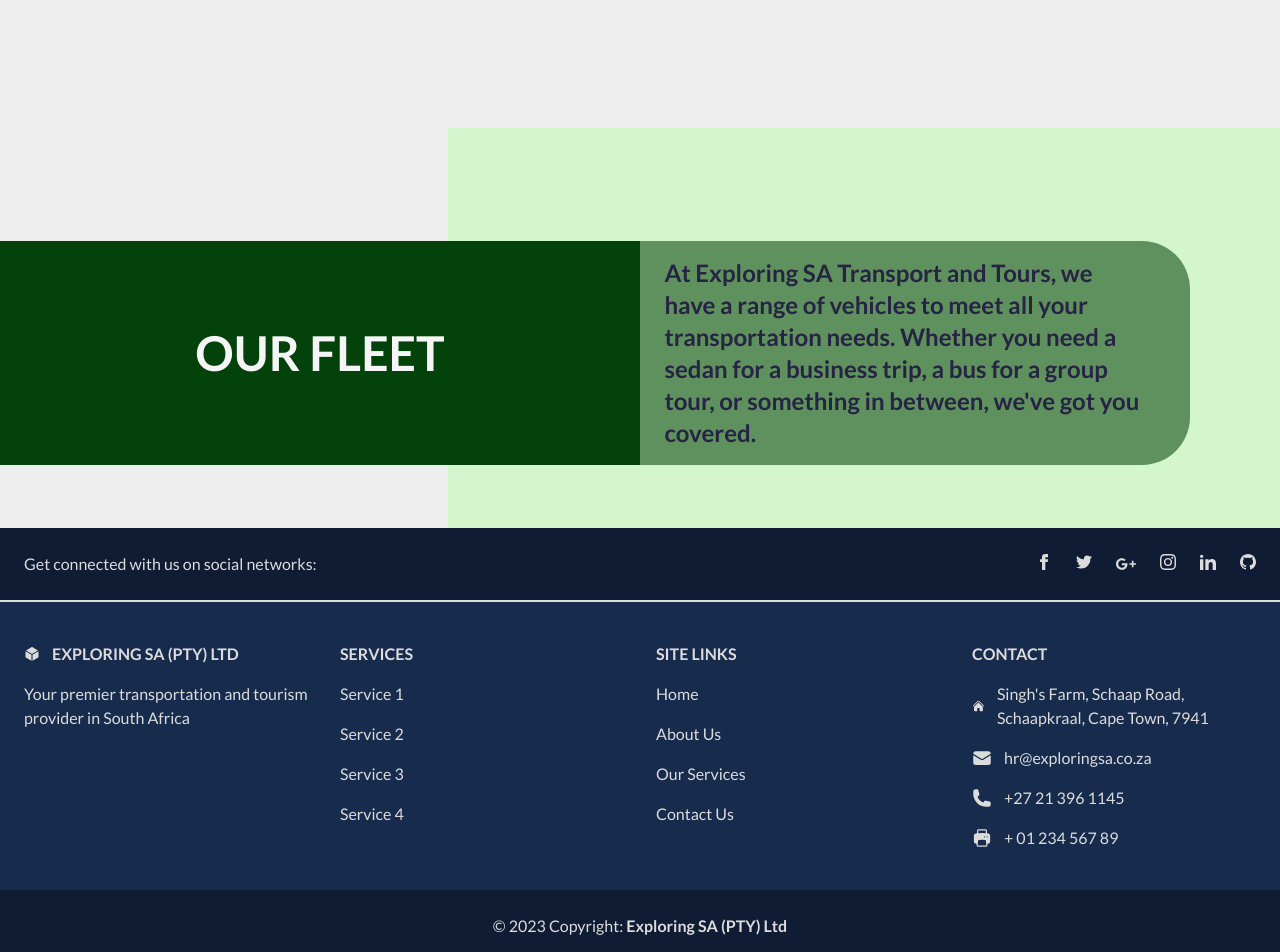
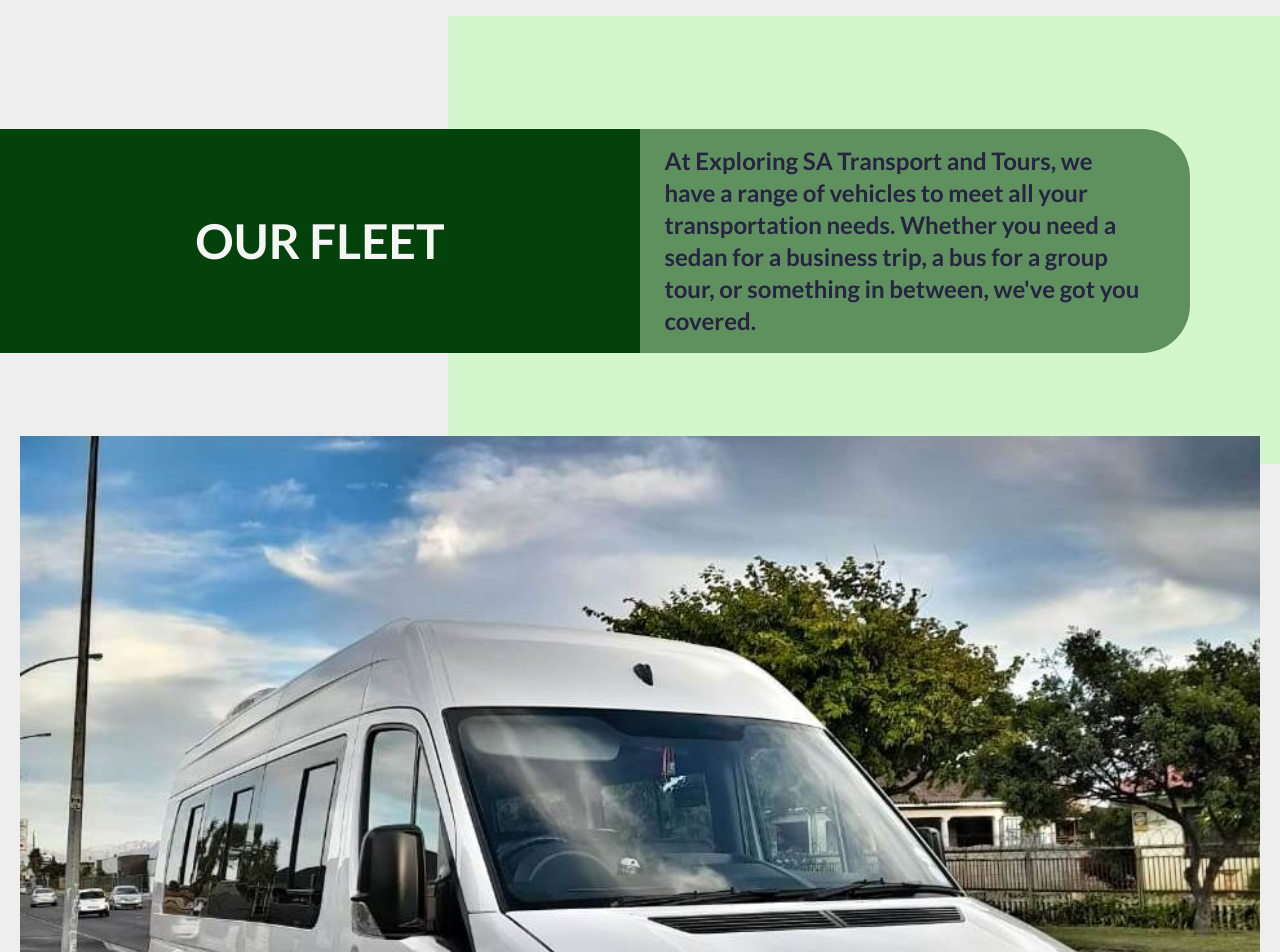
Before and after one commit to Riyaazct/exploringsa, a React (Create React App) app: page /services in a window 1280 px wide. Shown: the part 2820-3772 px from the top of the page. Built offline with nearby package versions, Linux system fonts and the light colour scheme; what tailwindcss-animated, tw-elements would draw is missing.

Commit message:
adjust margin for serices page to clear whitespacing

```diff
--- a/src/routes/OurFleet.js
+++ b/src/routes/OurFleet.js
@@ -1,10 +1,9 @@
 import React from "react";
-// import Carousel from "../components/Carousel";
 
 const OurFleet = () => {
   return (
     <>
-      <div className="relative h-[50vh]">
+      <div className="relative -mt-28 h-[32vh] sm:h-[50vh]">
         <div
           className="bg-lightGreen w-[70%] h-72 absolute top-0 right-0 -z-20
                        md:h-[22rem] md:w-[65%]
@@ -43,7 +42,6 @@
           </p>
         </div>
       </div>
-      {/* <Carousel /> */}
     </>
   );
 };
--- a/src/routes/OurServices.js
+++ b/src/routes/OurServices.js
@@ -2,6 +2,7 @@
 import Services from "./Services";
 import WhyChooseUs from "./WhyChooseUs";
 import OurFleet from "./OurFleet";
+import Carousel from "../components/Carousel";
 
 const OurServices = () => (
   <>
@@ -61,6 +62,7 @@
     <Services />
     <WhyChooseUs />
     <OurFleet />
+    <Carousel />
   </>
 );
 
--- a/src/routes/Services.js
+++ b/src/routes/Services.js
@@ -4,7 +4,11 @@
   return (
     <div className="p-5 flex flex-col gap-2 md:flex-row md:flex-wrap w-full h-full xl:gap-1">
       {/* CARD #1 */}
-      <div className="w-80 mx-auto text-center p-2 border-2 border-darkGreen border-opacity-5 hover:border-opacity-20 hover:rounded-lg hover:scale-105 duration-700">
+      <div
+        className="w-80 mx-auto text-center p-2 border-2
+                    border-darkGreen border-opacity-5 hover:border-opacity-20
+                    hover:rounded-lg hover:scale-105 duration-700"
+      >
         <img
           className="mx-auto my-3 h-16 lg:h-20 lg:mb-5"
           src="images/icons/tourist.png"
```
